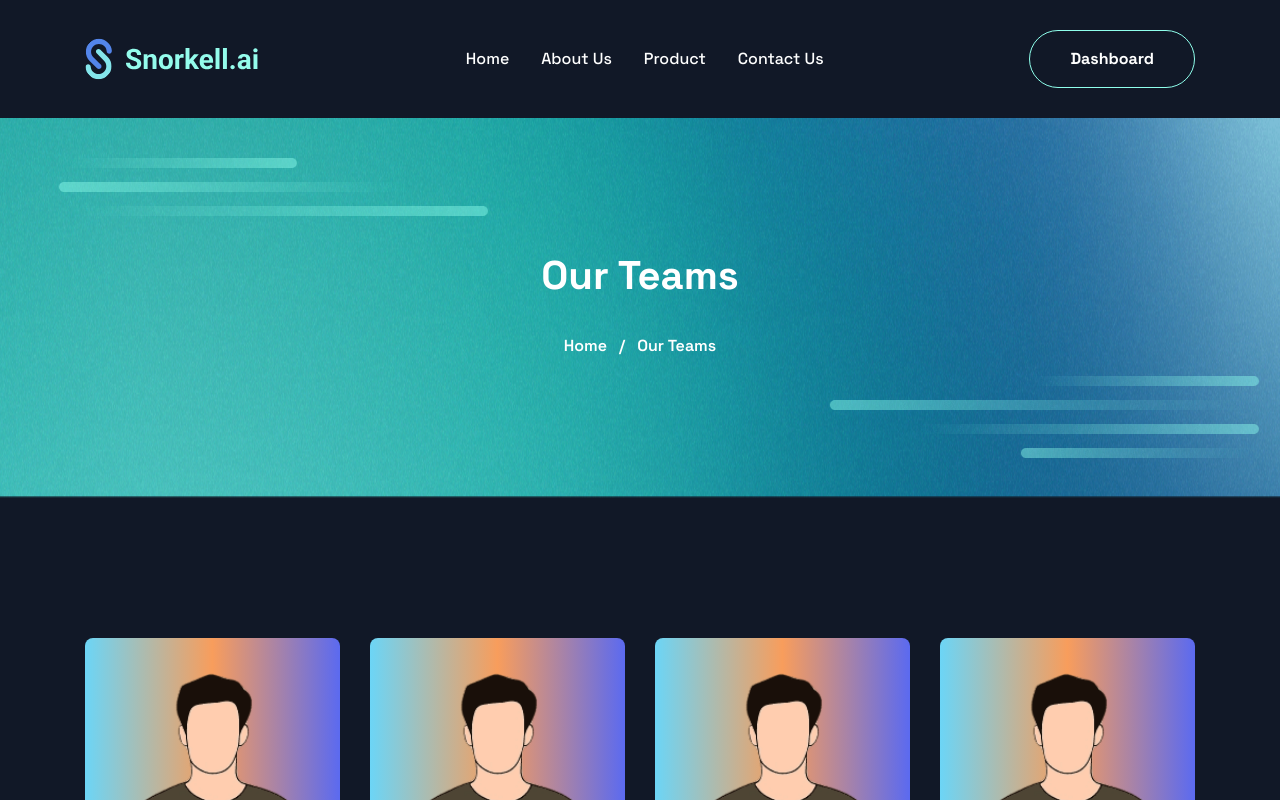
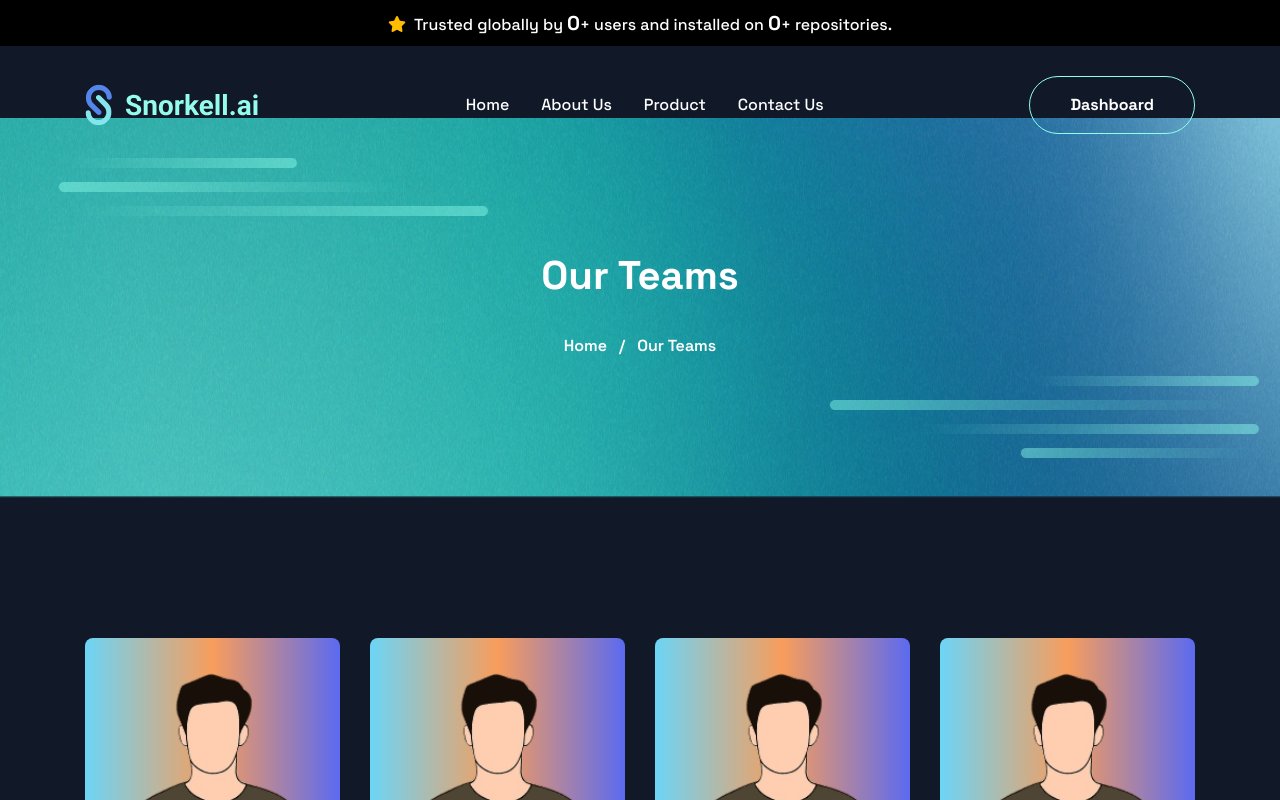
Before and after one commit to SingularityX-ai/penify-landing-page, a Next.js app: page /about-us in a window 1280 px wide. Shown: the top 800 px of the page. Built offline with nearby package versions, Linux system fonts and the light colour scheme.

Commit message:
repo data

```diff
--- a/src/components/container/banner/bannerMain.tsx
+++ b/src/components/container/banner/bannerMain.tsx
@@ -1,7 +1,6 @@
 import Image from "next/image";
 import Link from "next/link";
 import heroIllustration from "public/images/banner/banner-one-thumb.png";
-import StatCount from "./statCount";
 
 type BannerMainProps = {
   onDemoClick: () => void;
@@ -29,7 +28,6 @@ export default function BannerMain({onDemoClick}: BannerMainProps) {
                 </button>
               </div>
 
-              <StatCount />
             </div>
           </div>
 
--- a/src/components/container/banner/statCount.tsx
+++ b/src/components/container/banner/statCount.tsx
@@ -1,22 +1,27 @@
-import { axiosInstance } from "@/config/axiosConfig";
-import { useEffect, useState } from "react";
+import React from "react";
 
-export default function StatCount() {
-  const [counter, setCounter] = useState({
-    repos: 0,
-    users: 0,
-  });
-
-  useEffect(() => {
-    axiosInstance.get("v1/analytics/usage/count").then(({ data }) => setCounter(() => ({ repos: data.repos, users: data.users })));
-  }, []);
+const StatCount = React.memo(function StatCount({
+  repos,
+  users,
+}: {
+  repos: number;
+  users: number;
+}) {
 
   return (
-    <p className="fw-medium">
-      <i
-        className="fa-solid fa-star me-2"
-        style={{ color: "#ffbc00" }}></i>
-      Trusted globally by <strong className="text-white fw-bold fs-5">{Math.floor(counter.users / 10) * 10}</strong>+ users and installed on <strong className="text-white fw-bold fs-5">{Math.floor(counter.repos / 100) * 100}</strong>+ repositories.
-    </p>
+    <div className="fw-medium bg-black text-center p-2">
+      <i className="fa-solid fa-star me-2" style={{ color: "#ffbc00" }}></i>
+      Trusted globally by{" "}
+      <strong className="text-white fw-bold fs-5">
+        {Math.floor(users / 10) * 10}
+      </strong>
+      + users and installed on{" "}
+      <strong className="text-white fw-bold fs-5">
+        {Math.floor(repos / 100) * 100}
+      </strong>
+      + repositories.
+    </div>
   );
-}
+});
+
+export default StatCount;
--- a/src/components/layout/Header.tsx
+++ b/src/components/layout/Header.tsx
@@ -2,6 +2,8 @@ import { useEffect, useState } from "react";
 import Image from "next/image";
 import Link from "next/link";
 import snorkellLogo from "public/asset/snorkell-dark-logo.svg";
+import StatCount from "../container/banner/statCount";
+import { axiosInstance } from "@/config/axiosConfig";
 
 interface HeaderProps {
   isNavOpen: boolean;
@@ -10,12 +12,20 @@ interface HeaderProps {
 
 export default function Header({ isNavOpen, setIsNavOpen }: HeaderProps) {
   const [isScrolled, setIsScrolled] = useState(false);
+  const [counter, setCounter] = useState({
+    repos: 0,
+    users: 0,
+  });
 
   // window resize
   useEffect(() => {
     const handleResize = () => setIsNavOpen(false);
-
     window.addEventListener("resize", handleResize);
+    axiosInstance
+        .get("v1/analytics/usage/count")
+        .then(({ data }) =>
+          setCounter(() => ({ repos: data.repos, users: data.users }))
+        );
     return () => window.removeEventListener("resize", handleResize);
   }, []);
 
@@ -32,8 +42,10 @@ export default function Header({ isNavOpen, setIsNavOpen }: HeaderProps) {
 
   return (
     <header className={`header header--dark ${isScrolled ? "header-active" : ""}`}>
+      {!isScrolled ? <StatCount repos={counter.repos} users={counter.users}/> : null}
       <div className="container">
         <div className="row">
+
           <div className="col-lg-12">
             <div className="nav">
               <div className="nav__content">
```
Also changed, not shown: src/components/layout/Layout.tsx (+8 -5 lines).
